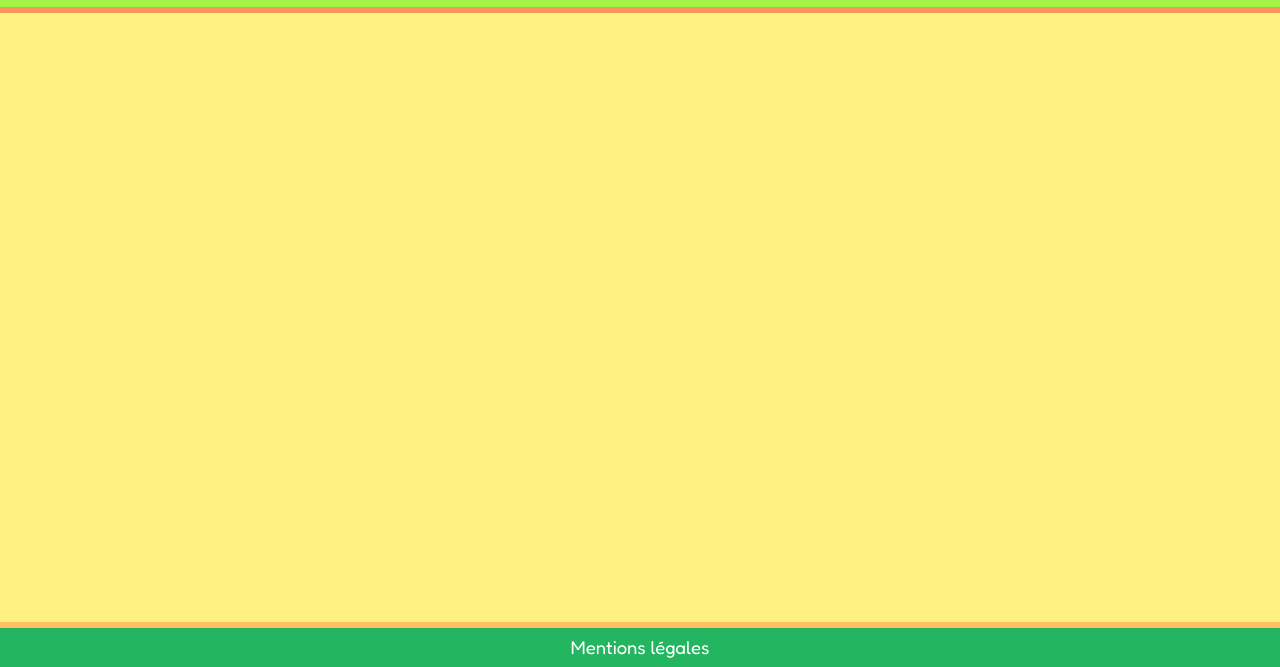
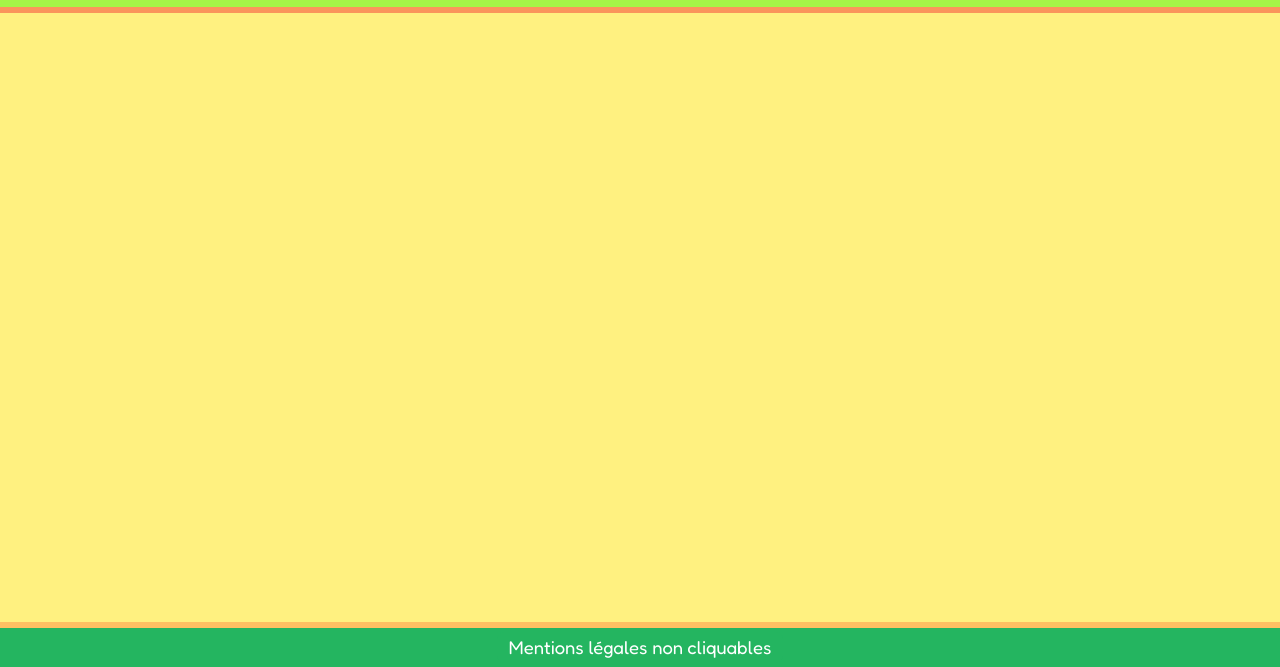
Before and after one commit to magicCedricIsMagic/cowabunga-pizza, a website built with webpack: page src/template.html in a window 1280 px wide. Shown: the part 133-800 px from the top of the page. Built offline with nearby package versions, Linux system fonts and the light colour scheme; a web font is replaced by a local one.

Commit message:
Update package

```diff
--- a/package.json
+++ b/package.json
@@ -3,8 +3,9 @@
   "version": "1.0.0",
   "main": "dist/index.html",
   "scripts": {
-    "build": "npx webpack",
-    "dev": "npx webpack serve"
+    "build": "webpack --mode production",
+    "dev": "webpack serve",
+    "deploy": "cd dist & railway up --detach & cd ../"
   },
   "author": "jsmith",
   "license": "ISC",
--- a/src/template.html
+++ b/src/template.html
@@ -23,7 +23,7 @@
 	<main class="main"></main>
 
 	<footer class="footer">
-		<nav><button data-home-nav="accueil" class="button button--xs">Mentions légales</button></nav>
+		<nav><button data-home-nav="accueil" class="button button--xs">Mentions légales non cliquables</button></nav>
 	</footer>
 </body>
 
```
